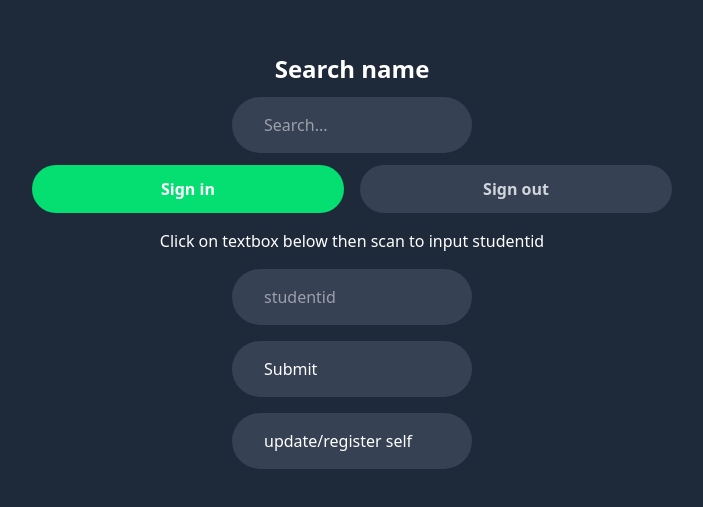
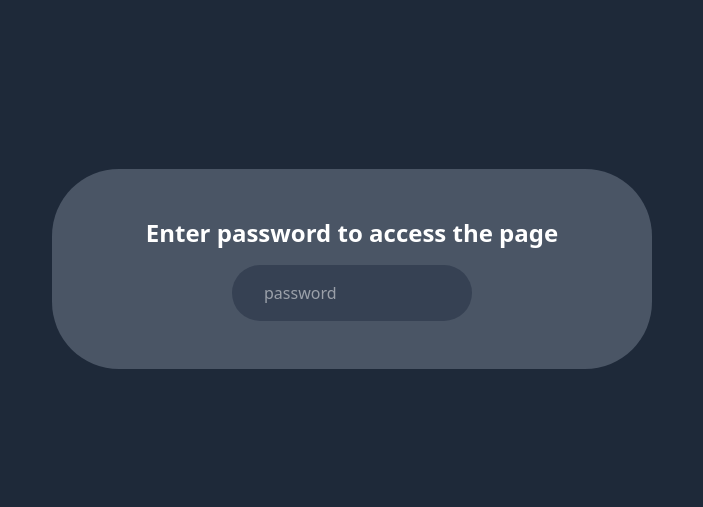
Before and after one commit to omada15/signup-form, a React (Vite) app: page / in a window 1280 px wide. Shown: the part 131-638 px from the top of the page, without its empty margins (288-991 px from the left). Built offline with nearby package versions, Linux system fonts and the light colour scheme.

Commit message:
added password page

```diff
--- a/src/App.tsx
+++ b/src/App.tsx
@@ -34,7 +34,6 @@ function idToName(data: SchoolData, targetId: string): string | null {
         return null;
     }
 
-    // Iterate through the keys in the students array
     for (const key of data.students) {
         const student = data[key] as StudentEntry | undefined;
 
@@ -59,11 +58,13 @@ function App() {
 
     const [diddy, setDiddy] = useState<boolean>(true)
 
+    const [password, setPassword] = useState<boolean>(true)
+
     let content = null
 
     const swithname = () => {
         if (!read("students").includes(name)) {
-            alert ("ur name's wrong bro");
+            alert("ur name's wrong bro");
         } else {
             log("SIGN", `USER ${name} signed in with name`);
         }
@@ -71,8 +72,9 @@ function App() {
 
     const s = () => {
         if (id) {
-            if (!idToName(read(""), id)) {
-                log("SIGN", `USER ${idToName(read(""), id)} signed in with id`)
+            const foundName = idToName(read(""), id);
+            if (foundName) {
+                log("SIGN", `USER ${foundName} signed in with id`)
             } else {
                 swithname()
             }
@@ -81,15 +83,30 @@ function App() {
         }
     };
 
+    if (password == true){
+        content = (
+            <div className="items-center justify-center flex flex-col w-150 h-50 bg-gray-600 rounded-[67px]">
+                <h1 className="text-2xl font-bold mb-4">Enter password to access the page </h1>
+                <input
+                type="password"
+                onChange={(e) => {
+                    if (e.target.value === import.meta.env.VITE_SAMS_TIPTOUCHERY_PASSWORD) setPassword(false)
+                }}
+                placeholder="password"
+                className="pt-4 cursor-pointer text-white text-l pl-8 pr-8 p-4 flex-col items-start flex justify-center w-60 bg-gray-700 rounded-full focus-within:outline-auto relative"></input>
+            </div>
+        )
+    } else {
         if (page == 0) {
             content = (
+                <div className="items-center justify-center flex flex-col w-200 bg-gray-600 rounded-[67px]">
                     <div className="items-center justify-center flex flex-col w-1/2 flex-grow">
                         <DropdownSearch
                             label="Search name"
                             options={read("students")}
                             placeholder="Search..."
-                    onChange={setid}
-                    value={id}
+                            onChange={setName}
+                            value={name}
                         />
 
                         <BinaryChoice
@@ -103,15 +120,18 @@ function App() {
                             <p className="pb-4">Click on textbox below then scan to input studentid</p>
                             <input onChange={(e) => setid(e.target.value)} placeholder="studentid" className="pt-4 cursor-pointer text-white text-l pl-8 pr-8 p-4 flex-col items-start flex justify-center w-60 bg-gray-700 rounded-full focus-within:outline-auto relative"></input>
 
-                    <div className="pt-4 pb-4"><button className="pt-4 cursor-pointer text-white text-l pl-8 pr-8 p-4 flex-col items-start flex justify-center w-60 bg-gray-700 rounded-full focus-within:outline-auto relative" onClick={() => { s }}>Submit</button>
+                            <div className="pt-4 pb-4">
+                                <button className="pt-4 cursor-pointer text-white text-l pl-8 pr-8 p-4 flex-col items-start flex justify-center w-60 bg-gray-700 rounded-full focus-within:outline-auto relative" onClick={s}>Submit</button>
                             </div>
                             <button className="p-4 cursor-pointer text-white text-l pl-8 pr-8 p-4 flex-col items-start flex justify-center w-60 bg-gray-700 rounded-full focus-within:outline-auto relative" onClick={() => { setpage(1) }}>update/register self</button>
 
                         </div>
                     </div>
+                </div>
             )
         } else {
             content = (
+                <div className="items-center justify-center flex flex-col w-200 bg-gray-600 rounded-[67px]">
                     <div className="items-center justify-center flex flex-col">
                         <div className="p-4 items-center justify-center flex flex-col">
                             <input placeholder="enter your name" className="pt-4 cursor-pointer text-white text-l pl-8 pr-8 p-4 flex-col items-start flex justify-center w-80 bg-gray-700 rounded-full focus-within:outline-auto relative" onChange={(e) => { setChangeName(e.target.value) }}></input>
@@ -121,7 +141,9 @@ function App() {
                             <button className="pt-4 cursor-pointer text-white text-l pl-8 pr-8 p-4 flex-col items-start flex justify-center w-60 bg-gray-700 rounded-full focus-within:outline-auto relative" onClick={() => { makeStudent(changeName, changeid, setpage) }}>Submit</button>
                         </div>
                     </div>
+                </div>
             )
+        }
     }
 
     return (
```
Also changed, not shown: 2 other files (tests, documents, lock files or other folders). Lines whose indentation alone changed are shown as unchanged.
